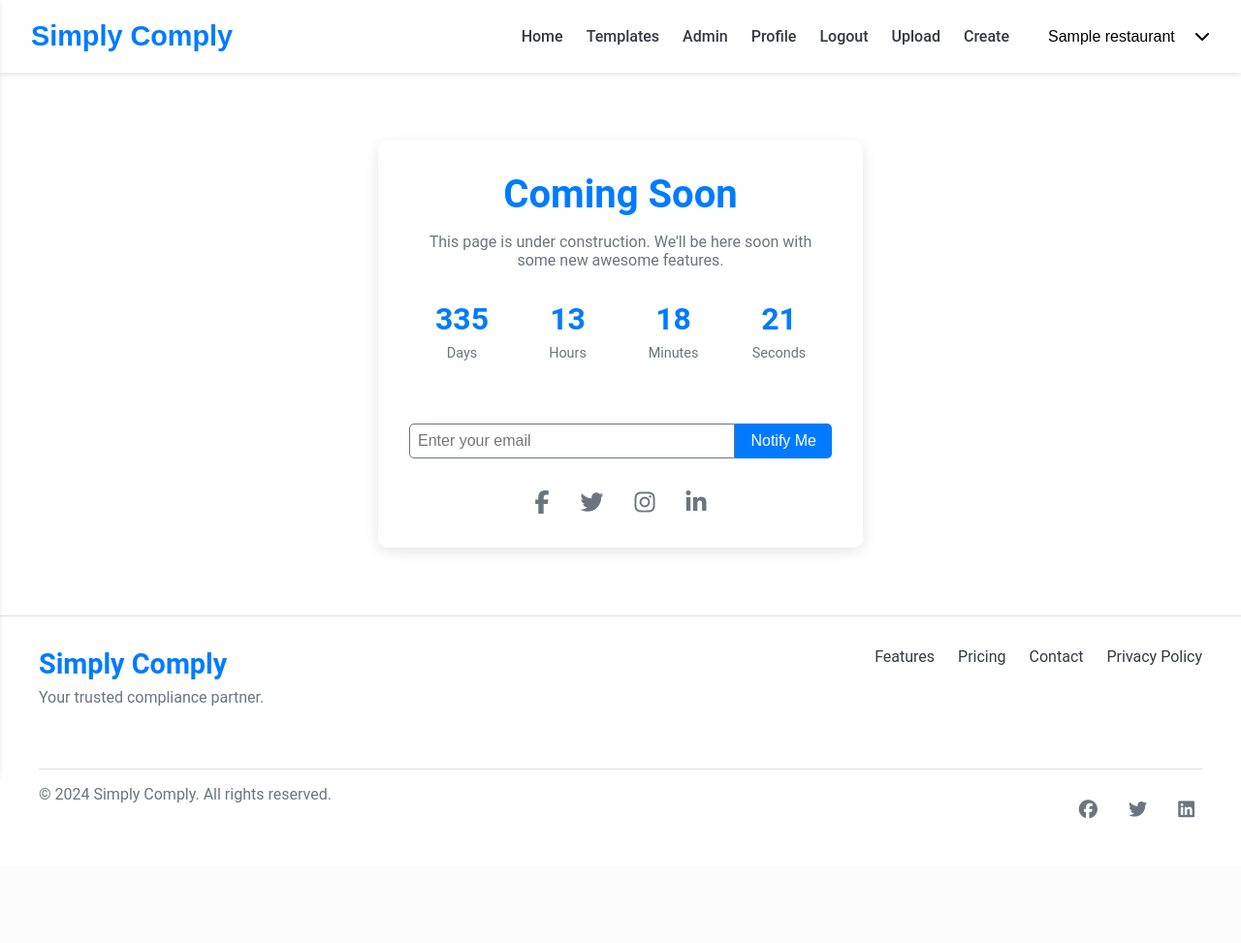
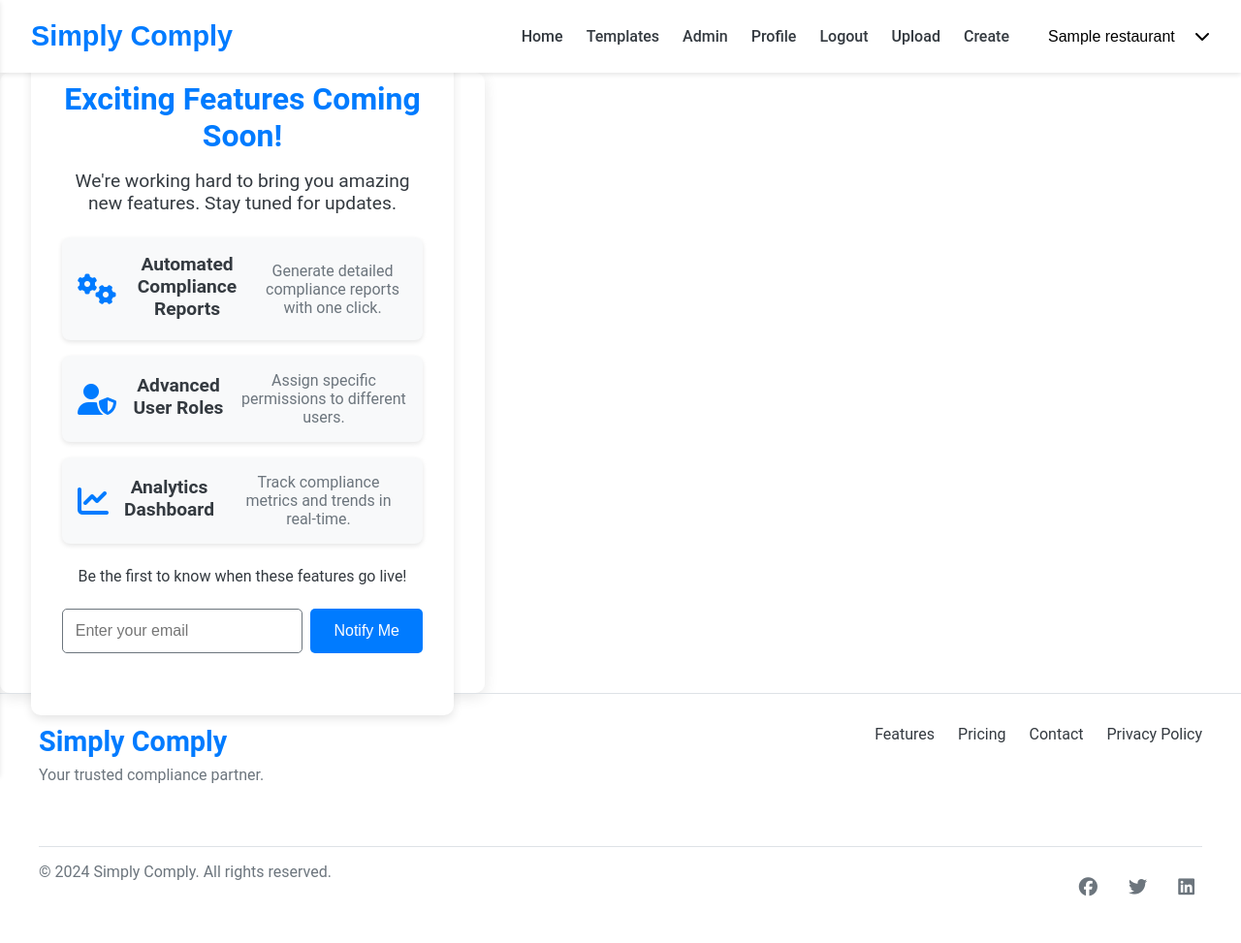
Before and after one commit to joshdean97/simplycomply, a Flask app: page /create/docs/ in a window 1280 px wide. Shown: the whole page at 97% size. Before the commit the page ends 845 px from the top, so only its background shows below. Run offline with Flask 3, Linux system fonts and the light colour scheme; a user stored in the database is signed in; tables that the repository leaves empty hold one stand-in row (values such as "Sample post").

Commit message:
add coming soon

```diff
--- a/core/models.py
+++ b/core/models.py
@@ -31,6 +31,7 @@
     stripe_customer_id = db.Column(db.String(255))
     stripe_subscription_id = db.Column(db.String(255))
     total_usage_bytes = db.Column(db.Integer, default=0, nullable=False)
+    last_login = db.Column(db.DateTime, default=datetime.now())
 
     role = db.Column(
         db.Enum("admin", "sub-user", "viewer", "editor", name="user_roles"),
@@ -172,8 +173,9 @@
         nullable=False,
     )
     created_at = db.Column(db.DateTime, default=datetime.now())
+    uploaded_at = db.Column(db.String(255))
+    restaurant_id = db.Column(db.Integer)
     created_by = db.Column(db.String(255))
-    restaurant_id = db.Column(db.Integer)
 
 
 alert_recipients = db.Table(
--- a/core/static/index.js
+++ b/core/static/index.js
@@ -148,3 +148,13 @@
         document.querySelector(".countdown").innerHTML = "We have launched!";
     }
 }, 1000);
+
+
+document.addEventListener("DOMContentLoaded", function () {
+  const features = document.querySelectorAll(".feature-card");
+  features.forEach((feature, index) => {
+      setTimeout(() => {
+          feature.classList.add("fade-in");
+      }, index * 200);
+  });
+});
--- /dev/null
+++ b/core/static/styles/coming_soon.scss
@@ -0,0 +1,114 @@
+.coming-soon-container {
+    display: flex;
+    justify-content: center;
+    align-items: center;
+    height: 80vh;
+    text-align: center;
+    padding: 2rem;
+
+    .coming-soon-content {
+        background: $white-color;
+        padding: 2rem;
+        border-radius: 10px;
+        box-shadow: 0 4px 10px rgba(0, 0, 0, 0.1);
+
+        h1 {
+            font-size: 2rem;
+            color: $primary-color;
+            margin-bottom: 1rem;
+        }
+
+        p {
+            font-size: 1.2rem;
+            color: $dark-color;
+            margin-bottom: 1.5rem;
+        }
+
+        .features-list {
+            display: flex;
+            flex-direction: column;
+            gap: 1rem;
+
+            .feature-card {
+                display: flex;
+                align-items: center;
+                gap: 1rem;
+                padding: 1rem;
+                border-radius: 8px;
+                background: $light-color;
+                box-shadow: 0 2px 5px rgba(0, 0, 0, 0.1);
+
+                .feature-icon {
+                    font-size: 2rem;
+                    color: $primary-color;
+                }
+
+                h3 {
+                    font-size: 1.2rem;
+                    color: $dark-color;
+                    margin-bottom: 0.3rem;
+                }
+
+                p {
+                    font-size: 1rem;
+                    color: $gray-color;
+                    margin: 0;
+                }
+            }
+        }
+
+        .notify-text {
+            margin-top: 1.5rem;
+            font-size: 1rem;
+            color: $dark-color;
+        }
+
+        .notify-form {
+            display: flex;
+            justify-content: center;
+            gap: 0.5rem;
+            margin-top: 1rem;
+
+            input {
+                padding: 0.8rem;
+                border: 1px solid $gray-color;
+                border-radius: 5px;
+                width: 70%;
+                font-size: 1rem;
+            }
+
+            button {
+                padding: 0.8rem 1.5rem;
+                border: none;
+                border-radius: 5px;
+                background: $primary-color;
+                color: $white-color;
+                font-size: 1rem;
+                cursor: pointer;
+                transition: background 0.3s;
+
+                &:hover {
+                    background: darken($primary-color, 10%);
+                }
+            }
+        }
+    }
+}
+
+// Responsive Design
+@media (max-width: 768px) {
+    .coming-soon-container {
+        padding: 1rem;
+
+        .coming-soon-content {
+            padding: 1.5rem;
+
+            .features-list {
+                .feature-card {
+                    flex-direction: column;
+                    text-align: center;
+                }
+            }
+        }
+    }
+}
--- a/core/static/styles/index.css
+++ b/core/static/styles/index.css
@@ -2421,6 +2446,102 @@
     width: 90%;
   }
 }
+.coming-soon-container {
+  display: flex;
+  justify-content: center;
+  align-items: center;
+  height: 80vh;
+  text-align: center;
+  padding: 2rem;
+}
+.coming-soon-container .coming-soon-content {
+  background: #ffffff;
+  padding: 2rem;
+  border-radius: 10px;
+  box-shadow: 0 4px 10px rgba(0, 0, 0, 0.1);
+}
+.coming-soon-container .coming-soon-content h1 {
+  font-size: 2rem;
+  color: #007bff;
+  margin-bottom: 1rem;
+}
+.coming-soon-container .coming-soon-content p {
+  font-size: 1.2rem;
+  color: #343a40;
+  margin-bottom: 1.5rem;
+}
+.coming-soon-container .coming-soon-content .features-list {
+  display: flex;
+  flex-direction: column;
+  gap: 1rem;
+}
+.coming-soon-container .coming-soon-content .features-list .feature-card {
+  display: flex;
+  align-items: center;
+  gap: 1rem;
+  padding: 1rem;
+  border-radius: 8px;
+  background: #f8f9fa;
+  box-shadow: 0 2px 5px rgba(0, 0, 0, 0.1);
+}
+.coming-soon-container .coming-soon-content .features-list .feature-card .feature-icon {
+  font-size: 2rem;
+  color: #007bff;
+}
+.coming-soon-container .coming-soon-content .features-list .feature-card h3 {
+  font-size: 1.2rem;
+  color: #343a40;
+  margin-bottom: 0.3rem;
+}
+.coming-soon-container .coming-soon-content .features-list .feature-card p {
+  font-size: 1rem;
+  color: #6c757d;
+  margin: 0;
+}
+.coming-soon-container .coming-soon-content .notify-text {
+  margin-top: 1.5rem;
+  font-size: 1rem;
+  color: #343a40;
+}
+.coming-soon-container .coming-soon-content .notify-form {
+  display: flex;
+  justify-content: center;
+  gap: 0.5rem;
+  margin-top: 1rem;
+}
+.coming-soon-container .coming-soon-content .notify-form input {
+  padding: 0.8rem;
+  border: 1px solid #6c757d;
+  border-radius: 5px;
+  width: 70%;
+  font-size: 1rem;
+}
+.coming-soon-container .coming-soon-content .notify-form button {
+  padding: 0.8rem 1.5rem;
+  border: none;
+  border-radius: 5px;
+  background: #007bff;
+  color: #ffffff;
+  font-size: 1rem;
+  cursor: pointer;
+  transition: background 0.3s;
+}
+.coming-soon-container .coming-soon-content .notify-form button:hover {
+  background: rgb(0, 98.4, 204);
+}
+
+@media (max-width: 768px) {
+  .coming-soon-container {
+    padding: 1rem;
+  }
+  .coming-soon-container .coming-soon-content {
+    padding: 1.5rem;
+  }
+  .coming-soon-container .coming-soon-content .features-list .feature-card {
+    flex-direction: column;
+    text-align: center;
+  }
+}
 * {
   box-sizing: border-box;
   margin: 0;
--- a/core/static/styles/index.scss
+++ b/core/static/styles/index.scss
@@ -17,6 +17,8 @@
 @import 'app/create_restaurant.scss';
 @import 'app/usage.scss';
 @import 'app/choose_plan.scss';
+
+@import 'coming_soon.scss';
 
 * {
     box-sizing: border-box;
--- a/core/templates/coming_soon.html
+++ b/core/templates/coming_soon.html
@@ -1,43 +1,38 @@
-{% extends 'base.html' %}
+{% extends "base.html" %}
 
 {% block title %}Coming Soon{% endblock %}
 
 {% block content %}
-<div class="coming-soon-wrapper">
 <div class="coming-soon-container">
-        <div class="content">
-            <h1>Coming Soon</h1>
-            <p>This page is under construction. We'll be here soon with some new awesome features.</p>
-            <div class="countdown">
-                <div class="time-section">
-                    <span id="days">00</span>
-                    <p>Days</p>
+    <div class="coming-soon-content">
+        <h1>Exciting Features Coming Soon!</h1>
+        <p>We're working hard to bring you amazing new features. Stay tuned for updates.</p>
+
+        <div class="features-list">
+            <div class="feature-card">
+                <i class="fas fa-cogs feature-icon"></i>
+                <h3>Automated Compliance Reports</h3>
+                <p>Generate detailed compliance reports with one click.</p>
             </div>
-                <div class="time-section">
-                    <span id="hours">00</span>
-                    <p>Hours</p>
+
+            <div class="feature-card">
+                <i class="fas fa-user-shield feature-icon"></i>
+                <h3>Advanced User Roles</h3>
+                <p>Assign specific permissions to different users.</p>
             </div>
-                <div class="time-section">
-                    <span id="minutes">00</span>
-                    <p>Minutes</p>
-                </div>
-                <div class="time-section">
-                    <span id="seconds">00</span>
-                    <p>Seconds</p>
+
+            <div class="feature-card">
+                <i class="fas fa-chart-line feature-icon"></i>
+                <h3>Analytics Dashboard</h3>
+                <p>Track compliance metrics and trends in real-time.</p>
             </div>
         </div>
+
+        <p class="notify-text">Be the first to know when these features go live!</p>
         <form class="notify-form">
             <input type="email" placeholder="Enter your email" required>
             <button type="submit">Notify Me</button>
         </form>
-            <div class="social-icons">
-                <a href="#"><i class="fab fa-facebook-f"></i></a>
-                <a href="#"><i class="fab fa-twitter"></i></a>
-                <a href="#"><i class="fab fa-instagram"></i></a>
-                <a href="#"><i class="fab fa-linkedin-in"></i></a>
     </div>
 </div>
-    </div>
-
-</div>
 {% endblock %}
```
Also changed, not shown: other parts of core/static/styles/index.css (+38 -13 lines), core/static/styles/app/templates.scss (+31 -4 lines), core/templates/templates.html (+18 -15 lines), core/views/auth.py (+6 -1 lines), core/views/views.py (+90 -27 lines), migrations/versions/29762c2b0156_.py (added, +34 -0 lines), migrations/versions/2f63841b1a27_.py (added, +32 -0 lines), migrations/versions/f9eae4e443cc_.py (added, +32 -0 lines), 2 other files. Lines whose indentation alone changed are shown as unchanged.
